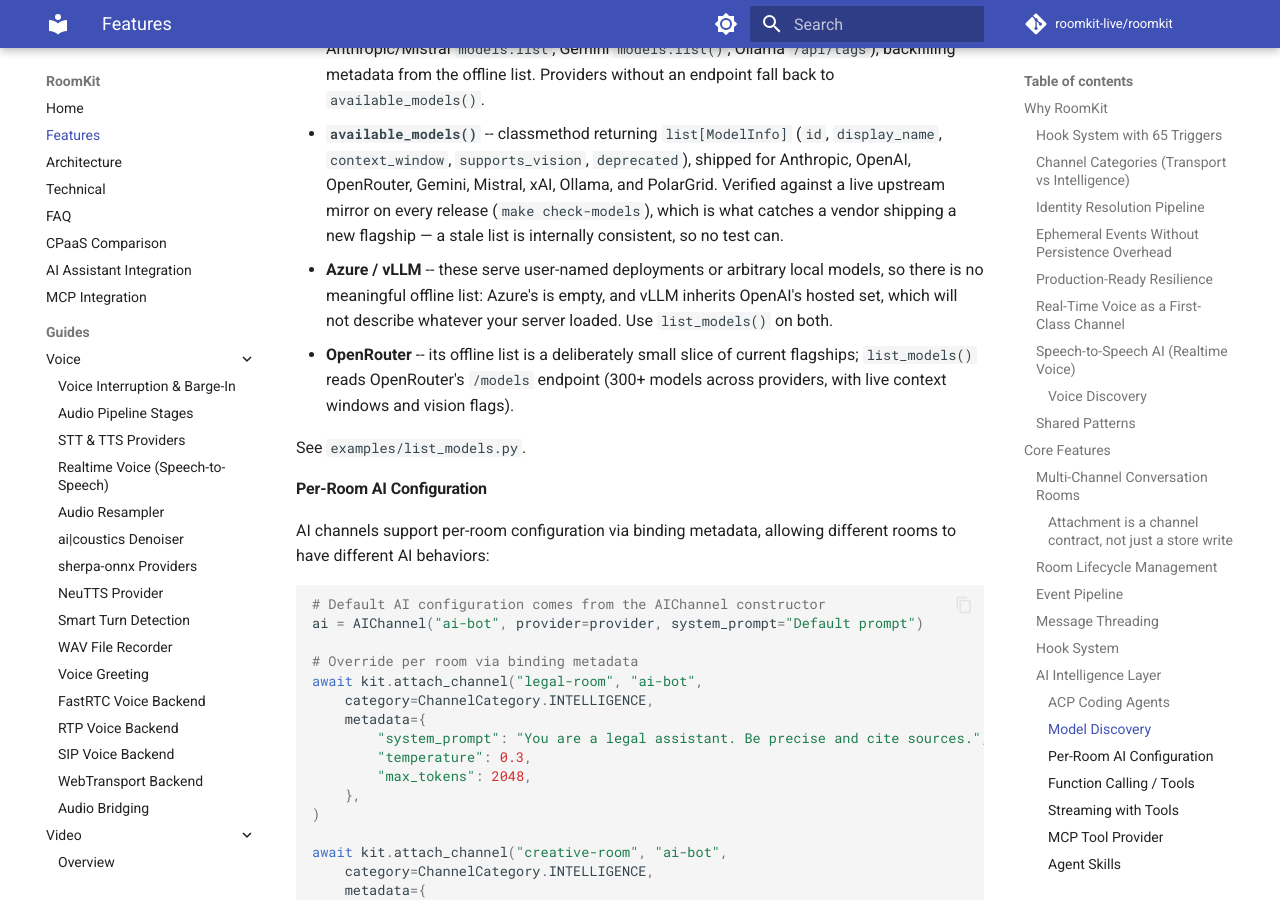
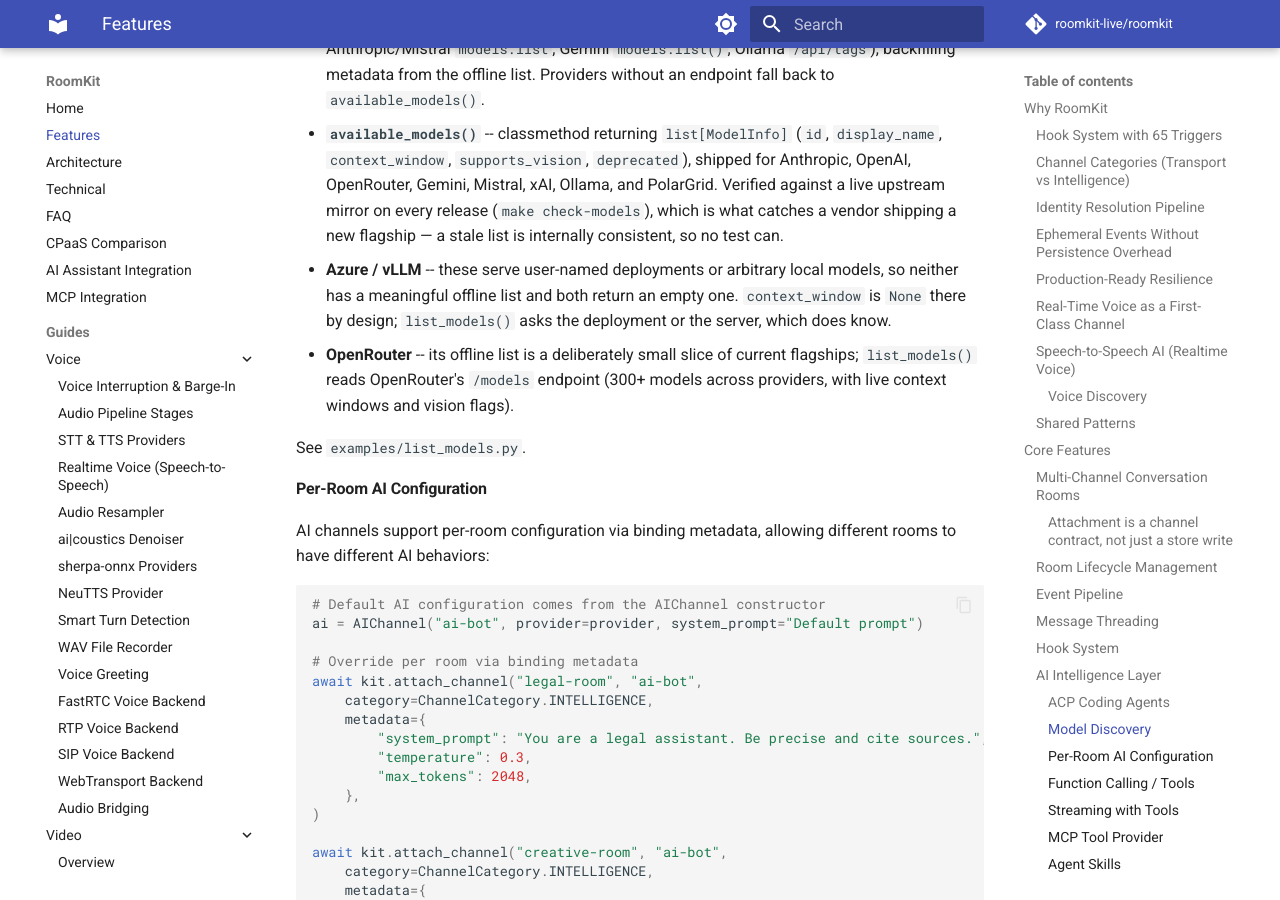
Before and after one commit to roomkit-live/roomkit-docs, an MkDocs documentation site: the page built from docs/features.md, in a window 1280 px wide and 900 px high, scrolled down 12302 px. Built offline with MkDocs 1.6.1 and Material for MkDocs 9.7.7, drawn with Linux system fonts in a browser that asks for light colours; comment, search, counter and statistics services are not loaded.

Commit message:
docs(ai): vLLM has no offline model list either
The Model Discovery section still said vLLM inherits OpenAI's hosted set. It
no longer does — the provider returns an empty catalog, so context_window is
None there by design, same as Azure.

```diff
--- a/docs/features.md
+++ b/docs/features.md
@@ -468,9 +468,9 @@ trusting a stale number.
   (`make check-models`), which is what catches a vendor shipping a new
   flagship — a stale list is internally consistent, so no test can.
 - **Azure / vLLM** -- these serve user-named deployments or arbitrary local
-  models, so there is no meaningful offline list: Azure's is empty, and vLLM
-  inherits OpenAI's hosted set, which will not describe whatever your server
-  loaded. Use `list_models()` on both.
+  models, so neither has a meaningful offline list and both return an empty
+  one. `context_window` is `None` there by design; `list_models()` asks the
+  deployment or the server, which does know.
 - **OpenRouter** -- its offline list is a deliberately small slice of current
   flagships; `list_models()` reads OpenRouter's `/models` endpoint (300+ models
   across providers, with live context windows and vision flags).
```
